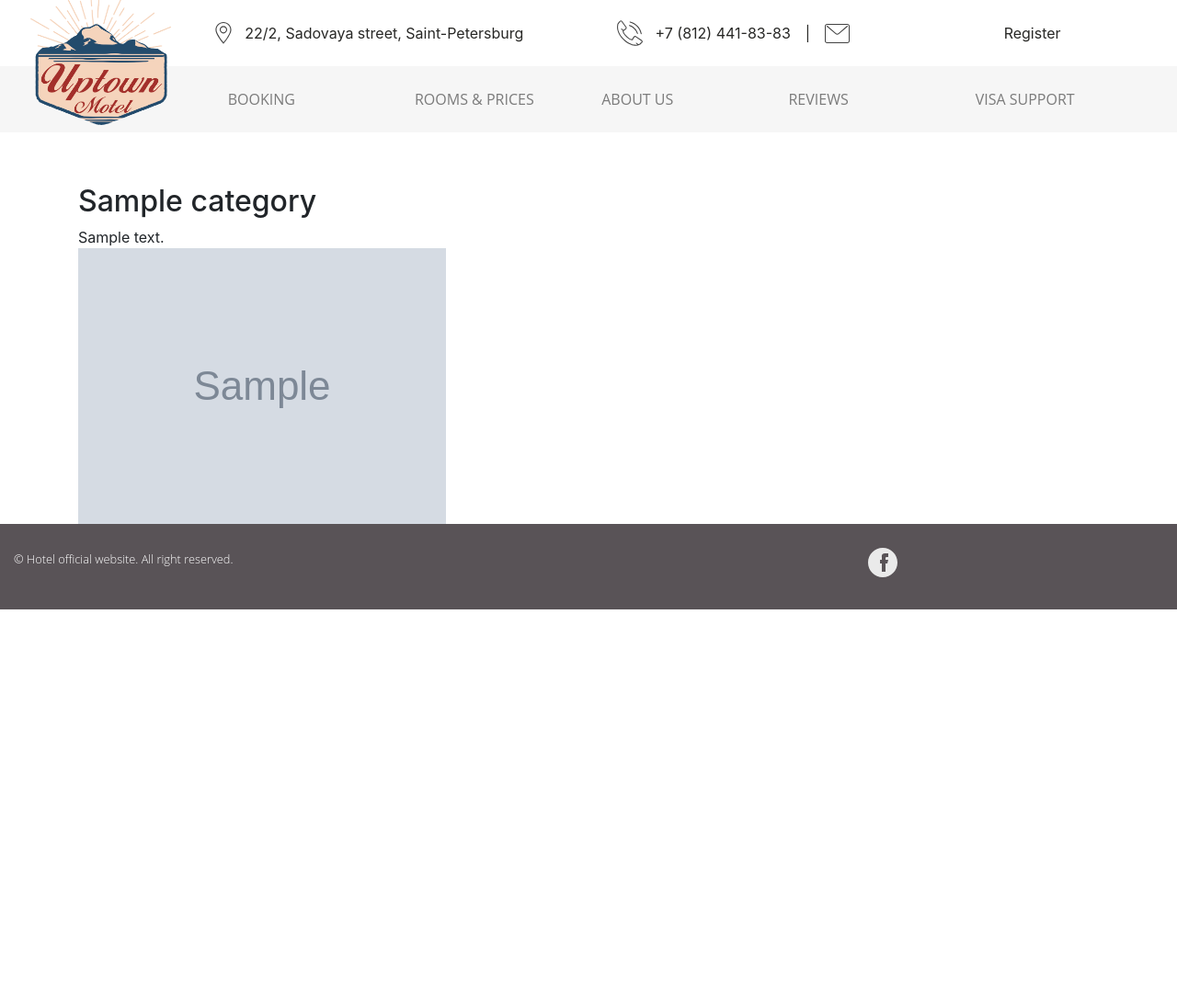
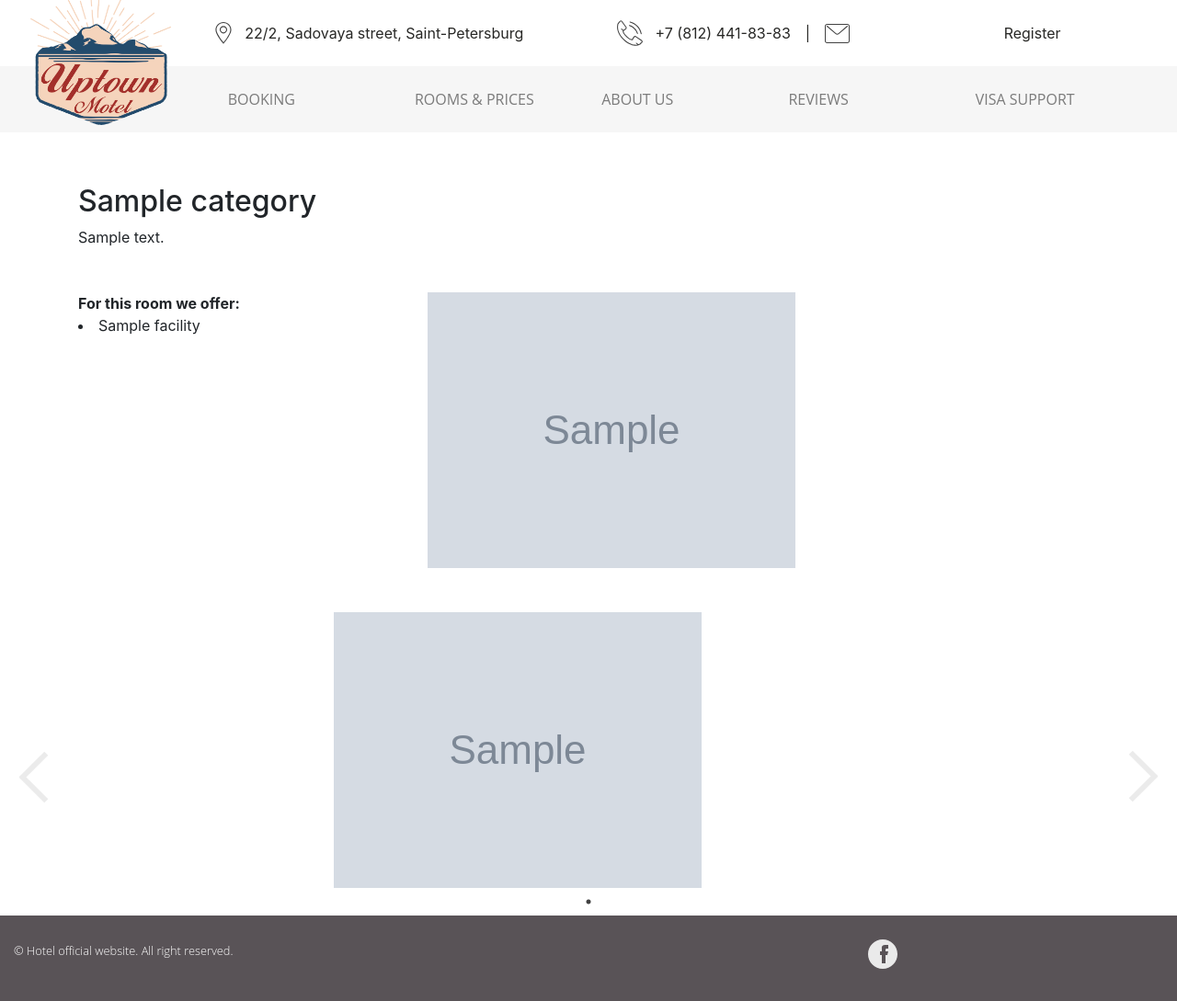
Before and after one commit to LiliyaSm/CS50-hotel, a Django app: template reservations/templates/reservations/room-detail.html in a window 1280 px wide. Shown: the whole page at 92% size. Before the commit the page ends 663 px from the top, so only its background shows below. Run offline with Django 3.2, Linux system fonts and the light colour scheme; the template is opened without the code that fills it: most values are stand-ins (such as "Sample title", 1, 10 or a date in 2020); grey boxes marked "Sample" are stand-in pictures; some libraries are stand-ins or nearby versions.

Commit message:
add gallery swiper on detail view page

```diff
--- a/reservations/models.py
+++ b/reservations/models.py
@@ -16,7 +16,7 @@
         return f"{self.item}"
 
     class Meta:
-       verbose_name = 'RoomFacility'
+       verbose_name = 'Room Facility'
        verbose_name_plural = 'Room Facilities'
 
 
--- a/reservations/static/css/style.css
+++ b/reservations/static/css/style.css
@@ -179,31 +179,30 @@
     height: 42px;
     min-width: 168px;
     width: 100%;
-        padding: 0 12px;
+    padding: 0 12px;
     cursor: pointer;
-        border: 0 solid;
+    border: 0 solid;
 }
 
 #tl-search-form button:hover {
     background: #b93e5b;
 }
 #tl-search-form button:focus {
-    outline:0;
+    outline: 0;
 }
 
 .search-title {
     text-transform: uppercase;
     font-size: 21px;
-    line-height: 24px
+    line-height: 24px;
 }
-input[type=date]{
-
+input[type="date"] {
     border-radius: 5px;
     border: 1px solid black;
 }
 
-input[type=date]{
-outline: none;
+input[type="date"] {
+    outline: none;
 }
 
 /* end search form */
@@ -213,14 +212,13 @@
 }
 
 .category {
-  color: inherit; /* blue colors for links too */
-  text-decoration: inherit; /* no underline */
+    color: inherit; /* blue colors for links too */
+    text-decoration: inherit; /* no underline */
 }
 
 a:hover.category {
     color: inherit;
     text-decoration: inherit; /* no underline */
-
 }
 footer {
     background: #595357;
@@ -231,16 +229,44 @@
     position: relative;
     overflow: hidden;
     width: 100%;
-    font: 100 0.8em 'Open Sans', Helvetica, sans-serif;
+    font: 100 0.8em "Open Sans", Helvetica, sans-serif;
     line-height: 2;
-    letter-spacing: 0;}
-
+    letter-spacing: 0;
+}
 
 .room-foto {
     display: block;
     max-width: 100%;
     max-height: 100%;
 }
+
+.room-swiper {
+    position: relative;
+}
+
+.right {
+    right: -75px;
+    background: url(/static/img/arrow.svg) no-repeat;
+}
+
+.left {
+    left: -75px;
+    background: url(/static/img/arrow.svg) no-repeat;
+    transform: rotate(180deg);
+
+}
+.left,
+.right {
+    position: absolute;
+    top: 50%;
+    text-decoration: none;
+    opacity: 0.5;
+    cursor: pointer;
+    width: 43px;
+    height: 58px;
+}
+
+
 
 @media (max-width: 767px) {
     header .logo {
--- a/reservations/static/js/index.js
+++ b/reservations/static/js/index.js
@@ -59,10 +59,46 @@
         $(".overlay").removeClass("collapse");
     });
 
+        $(".gallery").slick({
+            slidesToShow: 2,
+            slidesToScroll: 1,
+            infinite: true,
+            //	variableWidth:true,
+            dots: true,
+            centerMode: false,
+            variableWidth: false,
+            autoplay: true,
+            autoplaySpeed: 5000,
+            arrows: false,
+            responsive: [
+                {
+                    breakpoint: 1100,
+                    settings: {
+                        slidesToShow: 2,
+                        slidesToScroll: 1,
+                    },
+                },
+                {
+                    breakpoint: 768,
+                    settings: {
+                        slidesToShow: 1,
+                        slidesToScroll: 1,
+                    },
+                },
+            ],
+        });
+
+            $(".left").click(function () {
+                $(".gallery").slick("slickPrev");
+            });
+
+            $(".right").click(function () {
+                $(".gallery").slick("slickNext");
+            });
+
     $("#dismiss").on("click", function () {
         // hide sidebar
         // $(".navbar-collapse").addClass("collapse");
-
         $(".navbar-collapse").addClass("hide-menu");
         $(".navbar-collapse").removeClass("slide");
 
--- a/reservations/templates/reservations/layout.html
+++ b/reservations/templates/reservations/layout.html
@@ -5,6 +5,8 @@
 <html lang="en">
     <head>
         <title>{% block title %}{% endblock %}</title>
+
+        <!-- bootstrap's CSS -->
         <link
             rel="stylesheet"
             href="https://stackpath.bootstrapcdn.com/bootstrap/4.4.1/css/bootstrap.min.css"
@@ -17,11 +19,16 @@
         <!-- Link Swiper's CSS -->
         <link rel="stylesheet" href="https://unpkg.com/swiper/swiper-bundle.min.css" >
 
+        <!-- Link Slick swiper CSS -->
+        <link rel="stylesheet" type="text/css" href="//cdn.jsdelivr.net/npm/slick-carousel@1.8.1/slick/slick.css"/>
+        <link rel="stylesheet" type="text/css" href="//cdn.jsdelivr.net/npm/slick-carousel@1.8.1/slick/slick-theme.css"/>
         <!-- JQUERY -->
-        <script src="{% static 'js/jquery-3.5.1.js' %}"></script>
-        <!-- <script type="Text/Javascript" src="http://code.jquery.com/jquery-1.11.2.min.js"></script>
-        <script type="text/javascript" src= "{% static  'js/jquery.sudoSlider.min.js'  %}"></script> -->
-
+        <!-- <script src="{% static 'js/jquery-3.5.1.js' %}"></script> -->
+            <script
+            src="https://code.jquery.com/jquery-3.4.1.slim.min.js"
+            integrity="sha384-J6qa4849blE2+poT4WnyKhv5vZF5SrPo0iEjwBvKU7imGFAV0wwj1yYfoRSJoZ+n"
+            crossorigin="anonymous"
+        ></script>
         <script src="{% static 'js/index.js' %}"></script>
 
 
@@ -185,11 +192,7 @@
             </div>
         </footer>
 
-        <script
-            src="https://code.jquery.com/jquery-3.4.1.slim.min.js"
-            integrity="sha384-J6qa4849blE2+poT4WnyKhv5vZF5SrPo0iEjwBvKU7imGFAV0wwj1yYfoRSJoZ+n"
-            crossorigin="anonymous"
-        ></script>
+
         <script
             src="https://cdn.jsdelivr.net/npm/popper.js@1.16.0/dist/umd/popper.min.js"
             integrity="sha384-Q6E9RHvbIyZFJoft+2mJbHaEWldlvI9IOYy5n3zV9zzTtmI3UksdQRVvoxMfooAo"
--- a/reservations/templates/reservations/room-detail.html
+++ b/reservations/templates/reservations/room-detail.html
@@ -1,27 +1,59 @@
-{% extends "reservations/layout.html" %}
-{% load static %}
-{% block title %}
-Booking {% endblock %}
-
-{% block body %}
+{% extends "reservations/layout.html" %} {% load static %} {% block title %}
+{{object.category }} {% endblock %} {% block body %}
 
 <div class="container mt-5">
+    <div class="indent">
 
-<div class="indent">
+        <div class="mb-5">
+            <h2>{{ object.category }}</h2>
+            <div>{{ object.description }}</div>
+        </div>
 
+        <div class="row mb-5">
+            <div class="col-md-4 col-sm-12">
+                <strong>For this room we offer: </strong>
+                {% for facility in object.facilities.all %}
 
+                <li>{{ facility }}</li>
+                {% endfor %}
+            </div>
 
-                        <h2>{{ object.category }}</h2>
-                    <div> {{ object.description }}</div>
+            <div class="col-md-8 col-sm-12">
+                <img
+                    class="room-foto"
+                    src="{{ object.mainFoto.url }}"
+                    alt="room foto"
+                />
+            </div>
+        </div>
+    </div>
 
+    <!-- Swiper -->
 
-                        <img class  = "room-foto"
-                                            src="{{ object.mainFoto.url }}"
-                                            alt="room foto"
-                                    />
+    <div class="room-swiper">
+        <div class="gallery">
+            {% for image in images %}
 
+            <div>
+                <img
+                    class="room-foto"
+                    src="{{ image.img.url }}"
+                    alt="room foto"
+                />
+            </div>
+            {% endfor %}
+        </div>
 
+        <!-- arrows -->
+        <p class="left"></p>
+        <p class="right"></p>
+    </div>
 </div>
 
-</div>
+<!-- Swiper JS -->
+<script
+    type="text/javascript"
+    src="//cdn.jsdelivr.net/npm/slick-carousel@1.8.1/slick/slick.min.js"
+></script>
+
 {% endblock %}
```
Also changed, not shown: reservations/admin.py (+14 -2 lines), reservations/views.py (+7 -2 lines), reservations/static/img/arrow.svg (added).
